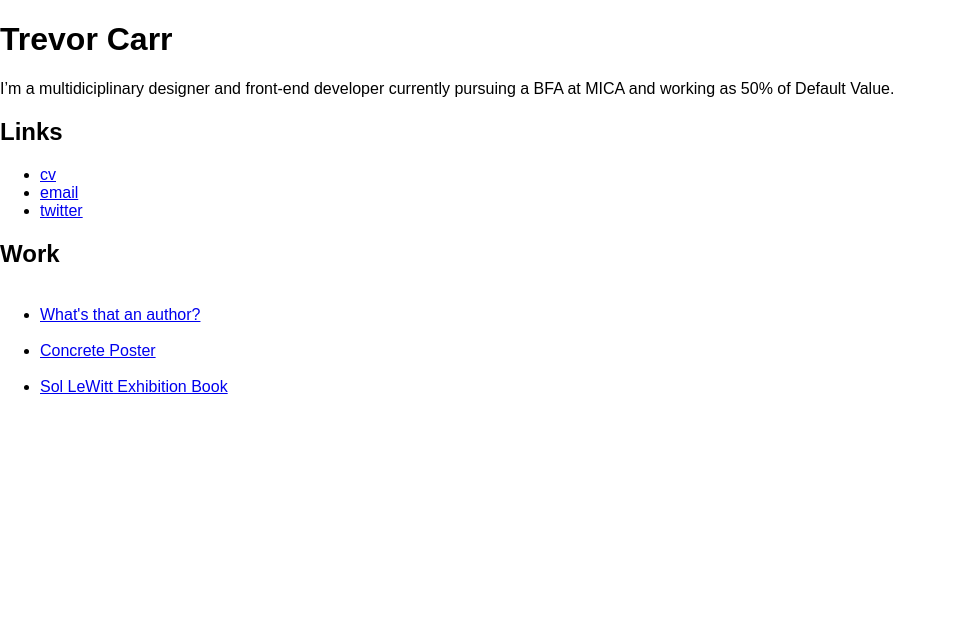
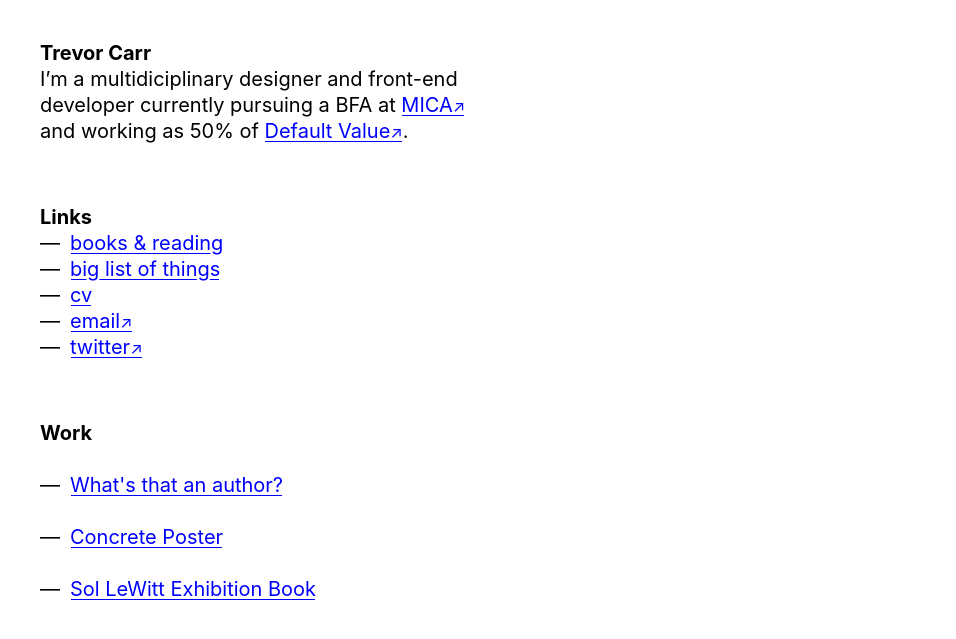
Before and after one commit to trevorsee/2017-website-archive, a Jekyll site: the page built from index.html, in a window 1280 px wide. Shown: the top 639 px of the page, without its empty margins (0-956 px from the left). Built offline with Jekyll 4.4.1, drawn with Linux system fonts in a browser that asks for light colours.

Commit message:
index styles

```diff
--- a/_config.yml
+++ b/_config.yml
@@ -38,8 +38,17 @@
 - node_modules
 links:
 - url: trevorsee.info
+  title: books & reading
+  out: false
+- url: trevorsee.info
+  title: big list of things
+  out: false
+- url: trevorsee.info
   title: cv
+  out: false
 - url: trevorsee.info
   title: email
+  out: true
 - url: trevorsee.info
   title: twitter
+  out: true
--- a/_layouts/default.html
+++ b/_layouts/default.html
@@ -3,33 +3,33 @@
 
   {% include head.html %}
 
-  <body>
+  <body class="sans-serif ma2 measure">
 
     <nav>
-      <section>
-        <h1>Trevor Carr</h1>
-        <p>I’m a multidiciplinary designer and front-end developer currently pursuing a BFA at <a>MICA</a> and working as 50% of <a>Default Value</a>.</p>
+      <section class="mb3">
+        <h1 class="f3 ma0">Trevor Carr</h1>
+        <p class="ma0">I’m a multidiciplinary designer and front-end developer currently pursuing a BFA at <a class="link dim out" href="#">MICA</a> and working as 50% of <a class="link dim out" href="#">Default Value</a>.</p>
       </section>
-      <section>
-        <h2>Links</h2>
-        <ul>
+      <section class="mb3">
+        <h2 class="f3 ma0">Links</h2>
+        <ul class="ma0">
           {% for item in site.links %}
-            <li><a href="{{item.url}}">{{item.title}}</a></li>
+            <li><a class="link dim {% if item.out %}out{% endif %}" href="{{item.url}}">{{item.title}}</a></li>
           {% endfor %}
         </ul>
       </section>
-      <section>
-        <h2>Work</h2>
-        <ul>
+      <section class="mb3">
+        <h2 class="f3 ma0">Work</h2>
+        <ul class="ma0">
           {% for project in site.posts %}
-            <img src="{{project.thumb}}"/>
-            <li><a href="{{project.url}}">{{project.title}}</a></li>
+            <img src="{{project.photo}}"/>
+            <li><a class="link dim" href="{{project.url}}">{{project.title}}</a></li>
           {% endfor %}
         </ul>
       </section>
     </nav>
 
-    <main>
+    <main class="shadow">
       {{ content }}
     </main>
 
--- /dev/null
+++ b/_layouts/post.html
@@ -0,0 +1,5 @@
+---
+layout: default
+---
+
+{{ content }}
--- a/assets/sass/base/_root.scss
+++ b/assets/sass/base/_root.scss
@@ -1,16 +1,63 @@
-/**
- * Set up a decent box model on the root element
- */
 html {
   box-sizing: border-box;
+  font-size: 20px;
+  line-height: 1.3;
+}
+*, ::before, ::after { box-sizing: inherit; }
+
+
+/***************/
+/* typography */
+/**************/
+.f3 { font-size: 1rem; }
+.sans-serif { font-family: -apple-system, BlinkMacSystemFont, 'avenir next', avenir, helvetica, 'helvetica neue', ubuntu, roboto, noto, 'segoe ui', arial, sans-serif; }
+.measure { max-width: 22em; }
+
+.link {
+  color: blue;
+  text-shadow: .03em 0 white, -.03em 0 white, 0 .03em white, 0 -.03em white, .06em 0 white, -.06em 0 white, .09em 0 white, -.09em 0 white, .12em 0 white, -.12em 0 white, .15em 0 white, -.15em 0 white;
+  text-decoration: none;
+  background-image: linear-gradient(white, white), linear-gradient(white, white), linear-gradient(blue, blue);
+  background-size: .05em 1px, .05em 1px, 1px 1px;
+  background-repeat: no-repeat, no-repeat, repeat-x;
+  background-position: 0% 95%, 100% 95%, 0% 95%;
+
+  &:before, &:after, *, *:before, *:after {
+    text-shadow: none;
+  }
 }
 
-/**
- * Make all elements from the DOM inherit from the parent box-sizing
- * Since `*` has a specificity of 0, it does not override the `html` value
- * making all elements inheriting from the root box-sizing value
- * See: https://css-tricks.com/inheriting-box-sizing-probably-slightly-better-best-practice/
- */
-*, ::before, ::after {
-  box-sizing: inherit;
+ul {
+  list-style: none;
+  margin-left: 0;
+  padding-left: 0;
 }
+
+li {
+  padding-left: 1em;
+  text-indent: -1em;
+}
+
+li:before {
+  content: "—";
+  padding-right: .5rem;
+}
+.out:after {
+  font-size: .8rem;
+  content: '\02197' ;
+}
+
+/***************/
+/*** spacing ***/
+/**************/
+.ma0 { margin: 0rem; }
+.ma2 { margin: 2rem; }
+.mb3 { margin-bottom: 3rem; }
+
+
+/***************/
+/**** hover ****/
+/**************/
+.dim { opacity: 1; -webkit-transition: opacity .15s ease-in; transition: opacity .15s ease-in; }
+.dim:hover, .dim:focus { opacity: .5; -webkit-transition: opacity .15s ease-in; transition: opacity .15s ease-in; }
+.dim:active { opacity: .8; -webkit-transition: opacity .15s ease-out; transition: opacity .15s ease-out; }
```
